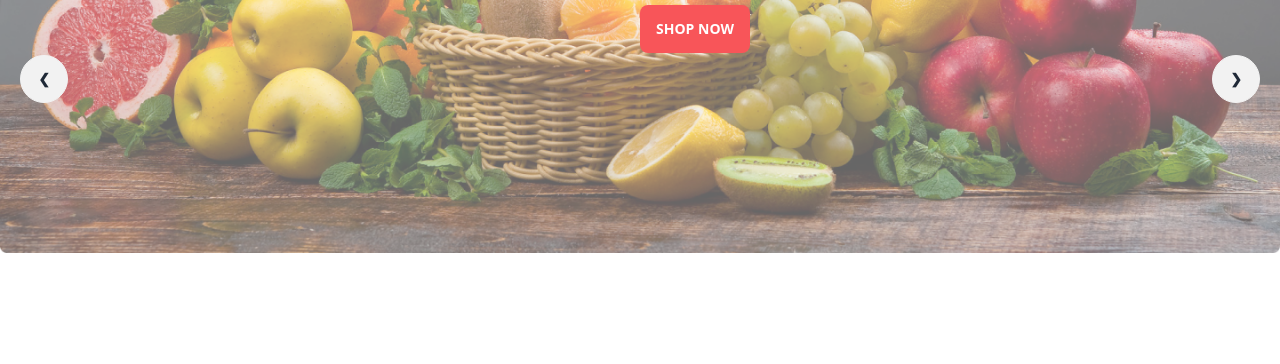
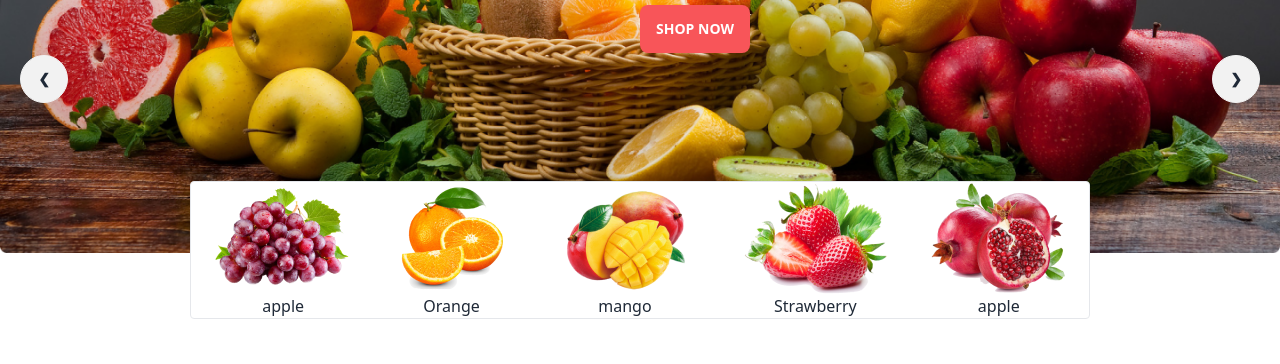
Before and after one commit to Ahasanever/fruit-burst, a plain HTML site: page index.html in a window 1280 px wide. Shown: the part 436-800 px from the top of the page. Drawn offline with nearby package versions, Linux system fonts and the light colour scheme; grey boxes are pictures that could not be loaded.

```diff
--- a/index.html
+++ b/index.html
@@ -71,7 +71,7 @@
         <!-- slide1 -->
         <div id="slide1" class="carousel-item relative w-full">
           <div class="bg-opacity-60">
-            <img src="./images/banner1.png" alt="banner photo" class="w-full opacity-60" />
+            <img src="./images/banner1.png" alt="banner photo" class="w-full " />
             <h2 class="text-xl lg:text-5xl font-bold mb-2 relative -top-40 lg:-top-96 text-center text-white ">Exotic tastes at your <br> doorstep</h2>
             <p class=" relative -top-44 lg:-top-96 text-center text-white mb-2">We supply highly quality organic products</p>
             <button class="btn border-0 bg-primary-color text-white relative -top-44 left-36 lg:-top-96 lg:left-2/4"> Shop Now</button>
@@ -86,11 +86,12 @@
 
 
         </div>
+
         <!-- slide2 -->
         <div id="slide2" class="carousel-item relative w-full">
 
           <div>
-            <img src="./images/banner2.png" alt="banner2 photo" class="w-full opacity-60" />
+            <img src="./images/banner2.png" alt="banner2 photo" class="w-full " />
             <h2 class="text-2xl lg:text-5xl font-bold relative -top-44 mb-2 lg:-top-96 text-center text-white ">Exotic tastes at your <br> doorstep</h2>
             <p class=" relative -top-44 lg:-top-96 text-center text-white mb-2">We supply highly quality organic products</p>
             <button class="btn border-0 bg-primary-color text-white relative -top-44 left-36 lg:-top-96 lg:left-2/4"> Shop Now</button>
@@ -101,7 +102,7 @@
           </div>
         </div>
         <!-- slide3 -->
-        <div id="slide3" class="carousel-item relative w-full opacity-60">
+        <div id="slide3" class="carousel-item relative w-full ">
           <div class="">
             <img src="./images/banner3.png" alt="banner3 photo" class="w-full" />
             <h2 class="text-2xl lg:text-5xl font-bold relative -top-44 lg:-top-96 text-center text-white mb-2 ">Exotic tastes at your <br> doorstep</h2>
@@ -116,7 +117,7 @@
         <!-- slide4 -->
         <div id="slide4" class="carousel-item relative w-full">
           <div class="">
-            <img src="./images/banner4.png" alt="banner4 photo"  class="w-full opacity-60" />
+            <img src="./images/banner4.png" alt="banner4 photo"  class="w-full" />
             <h2 class="text-2xl lg:text-5xl font-bold relative -top-44 lg:-top-96 text-center text-white mb-2 ">Exotic tastes at your <br> doorstep</h2>
             <p class=" relative -top-44 lg:-top-96 text-center text-white mb-2">We supply highly quality organic products</p>
             <button class="btn border-0 bg-primary-color text-white relative -top-44 left-36 lg:-top-96 lg:left-2/4"> Shop Now</button>
@@ -129,7 +130,31 @@
       </div>
 
     </section>
-
+<!-- fruit slid -->
+<div class=" lg:w-[900px] mx-auto relative rounded  flex justify-around shadow-slate-700 border -top-64
+bg-white  invisible lg:visible absolute lg:relative">
+  <div class="text-center">
+    <img src="./images/fruit1.png" alt="">
+    <p>apple</p>
+  </div>
+  <div class="text-center">
+    <img src="./images/fruit2.png" alt="">
+    <p>Orange</p>
+  </div>
+  <div class="text-center">
+    <img src="./images/fruit3.png" alt="">
+    <p>mango</p>
+  </div>
+  <div class="text-center">
+    <img src="./images/fruit4.png" alt="">
+    <p>Strawberry</p>
+  </div>
+  <div class="text-center">
+    <img src="./images/fruit5.png" alt="">
+    <p>apple</p>
+  </div>
+</div>
+<!-- fruit slid -->
 
     <!-- banner section end-->
   </header>
@@ -381,13 +406,18 @@
     <!-- dedicated team -->
     <div class="">
       <div>
+      <div class="flex items-center gap-2">
+        <div >
+          <i class="fa-solid fa-people-group"></i>
+        </div>
         <h3 class="text-2xl font-bold py-4"><u> Dedicate</u>d Team</h3>
-        <p class="py-4">Professional employees are there for you to pick <br> the most amazing and fresh fruits.
-        </p>
+      </div>
+      <p class="py-4">Professional employees are there for you to pick <br> the most amazing and fresh fruits.
+      </p>
       </div>
 
       <div>
-        <h3 class="text-2xl font-bold py-4"><u>Fresh is B</u>est</h3>
+        <h3 class="text-2xl font-bold py-4"><u>Gift Certi</u>ficates</h3>
         <p class="py-4">Professional employees are there for you to pick <br> the most amazing and fresh fruits.
         </p>
       </div>
```
